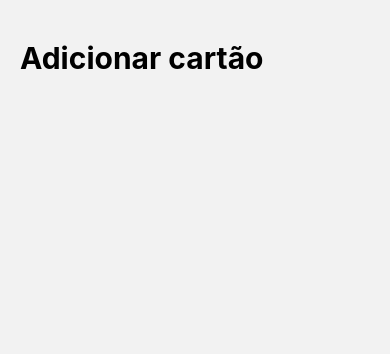
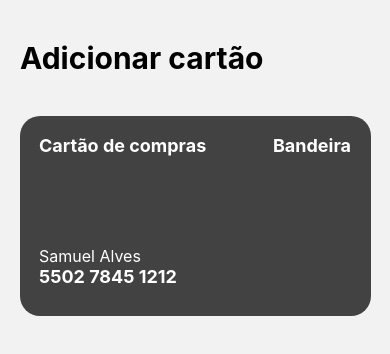
Before and after one commit to samuelalves3324/desafio-neopro, a React Native app: screen /AddCards in a window 390 px wide. Shown: the top 354 px of the page. Built offline with nearby package versions, Linux system fonts and the light colour scheme.

Commit message:
create card component

```diff
--- /dev/null
+++ b/src/components/Card.js
@@ -0,0 +1,53 @@
+import { StyleSheet, Text, View } from 'react-native';
+
+export default function Card({cardName, fullName, cardNumber, brand}) {
+  return (
+    <View style={styles.container}>
+      <View style={styles.header}>
+        <Text style={styles.cardName}>{cardName}</Text>
+        <Text style={styles.brand}>{brand}</Text>
+      </View>
+      <View style={styles.footer}>
+        <Text style={styles.fullName}>{fullName}</Text>
+        <Text style={styles.cardNumber}>{cardNumber}</Text>
+      </View>
+    </View>
+  );
+};
+
+const styles = StyleSheet.create({
+  container: {
+    margin: '5%',
+    padding: '5%',
+    width: '90%',
+    height: 200,
+    borderRadius: 20,
+    backgroundColor: '#424242',
+  },
+  header: {
+    flexDirection: 'row',
+    justifyContent: 'space-between',
+  },
+  footer: {
+    marginTop: 90,
+  },
+  cardName: {
+    color: '#fff',
+    fontSize: 18,
+    fontWeight: 'bold',
+  },
+  fullName: {
+    color: '#fff',
+    fontSize: 16,
+  },
+  cardNumber: {
+    color: '#fff',
+    fontSize: 18,
+    fontWeight: 'bold',
+  },
+  brand: {
+    color: '#fff',
+    fontSize: 18,
+    fontWeight: 'bold',
+  }
+});
--- a/src/pages/AddCards.js
+++ b/src/pages/AddCards.js
@@ -1,9 +1,11 @@
-import { StyleSheet, Text, View, Button } from 'react-native';
+import { StyleSheet, Text, View } from 'react-native';
+import Card from '../components/Card';
 
 export default function AddCards() {
   return (
     <View style={styles.container}>
       <Text style={styles.title}>Adicionar cartão</Text>
+      <Card cardName="Cartão de compras" fullName="Samuel Alves" cardNumber="5502 7845 1212" brand="Bandeira"/>
     </View>
   );
 };
```
Also changed, not shown: 1 other file (tests, documents, lock files or other folders).
